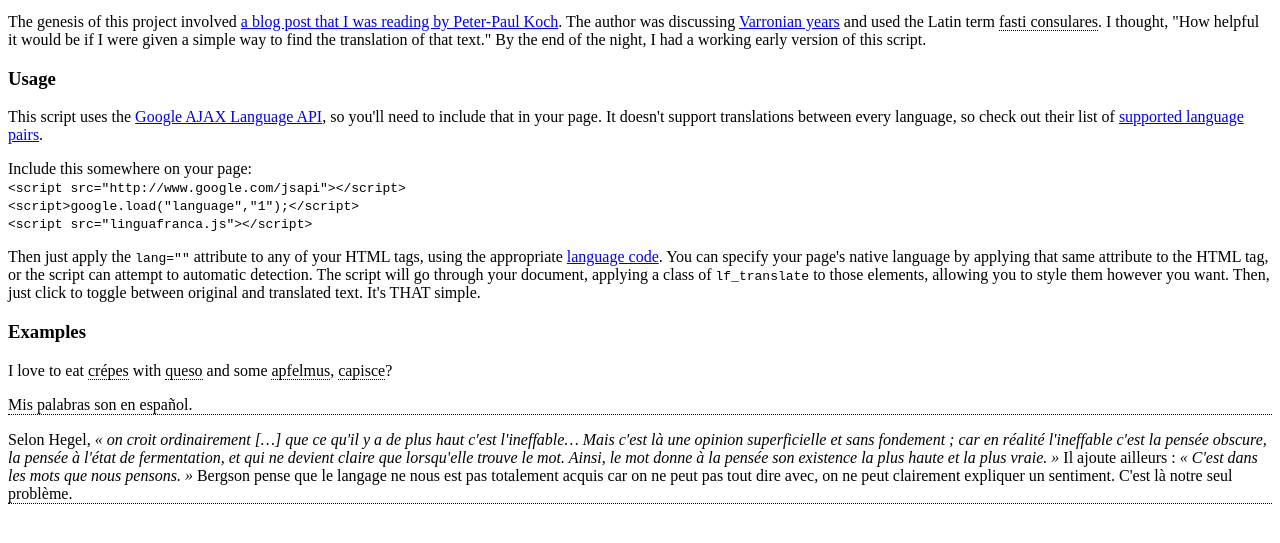
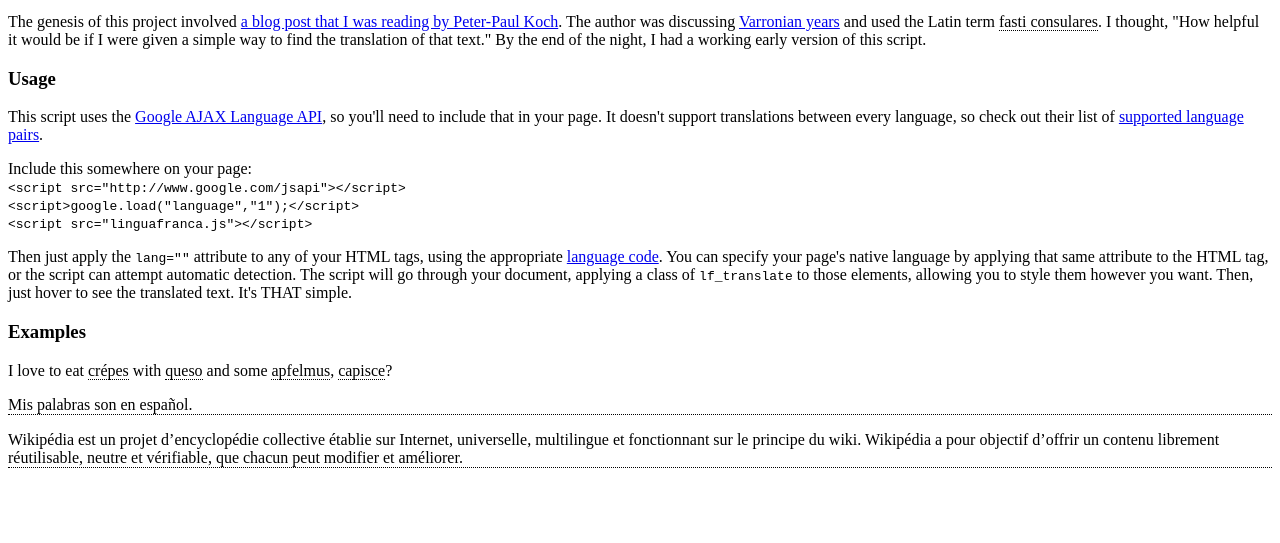
Before and after one commit to awayken/LinguaFranca.js, a plain HTML site: page index.html in a window 1280 px wide. Shown: the part 119-662 px from the top of the page. Drawn offline with Linux system fonts and the light colour scheme; a script that the page names is missing.

Commit message:
Some copy updates and a better example of French text.

```diff
--- a/index.html
+++ b/index.html
@@ -25,7 +25,7 @@
 			<code>&lt;script src=&quot;linguafranca.js&quot;&gt;&lt;/script&gt;</code>
 		</p>
 
-		<p>Then just apply the <code>lang=""</code> attribute to any of your HTML tags, using the appropriate <a href="http://code.google.com/apis/ajaxlanguage/documentation/reference.html##LangNameArray" target="_blank">language code</a>. You can specify your page's native language by applying that same attribute to the HTML tag, or the script can attempt to automatic detection. The script will go through your document, applying a class of <code>lf_translate</code> to those elements, allowing you to style them however you want. Then, just click to toggle between original and translated text. It's THAT simple.</p>
+		<p>Then just apply the <code>lang=""</code> attribute to any of your HTML tags, using the appropriate <a href="http://code.google.com/apis/ajaxlanguage/documentation/reference.html##LangNameArray" target="_blank">language code</a>. You can specify your page's native language by applying that same attribute to the HTML tag, or the script can attempt automatic detection. The script will go through your document, applying a class of <code>lf_translate</code> to those elements, allowing you to style them however you want. Then, just hover to see the translated text. It's THAT simple.</p>
 
 		<h3>Examples</h3>
 
@@ -33,7 +33,7 @@
 
 		<p lang="es">Mis palabras son en espa&ntilde;ol.</p>
 
-		<p lang="fr">Selon Hegel, <cite>«&#160;on croit ordinairement […] que ce qu'il y a de plus haut c'est l'ineffable… Mais c'est là une opinion superficielle et sans fondement&#160;; car en réalité l'ineffable c'est la pensée obscure, la pensée à l'état de fermentation, et qui ne devient claire que lorsqu'elle trouve le mot. Ainsi, le mot donne à la pensée son existence la plus haute et la plus vraie.&#160;»</cite> Il ajoute ailleurs&#160;: <cite>«&#160;C'est dans les mots que nous pensons.&#160;»</cite> Bergson pense que le langage ne nous est pas totalement acquis car on ne peut pas tout dire avec, on ne peut clairement expliquer un sentiment. C'est là notre seul problème.</p>
+		<p lang="fr">Wikipédia est un projet d’encyclopédie collective établie sur Internet, universelle, multilingue et fonctionnant sur le principe du wiki. Wikipédia a pour objectif d’offrir un contenu librement réutilisable, neutre et vérifiable, que chacun peut modifier et améliorer.</p>
 
 		<script src="http://www.google.com/jsapi"></script>
 		<script>google.load("language","1");</script>
```
Also changed, not shown: 1 other file.
